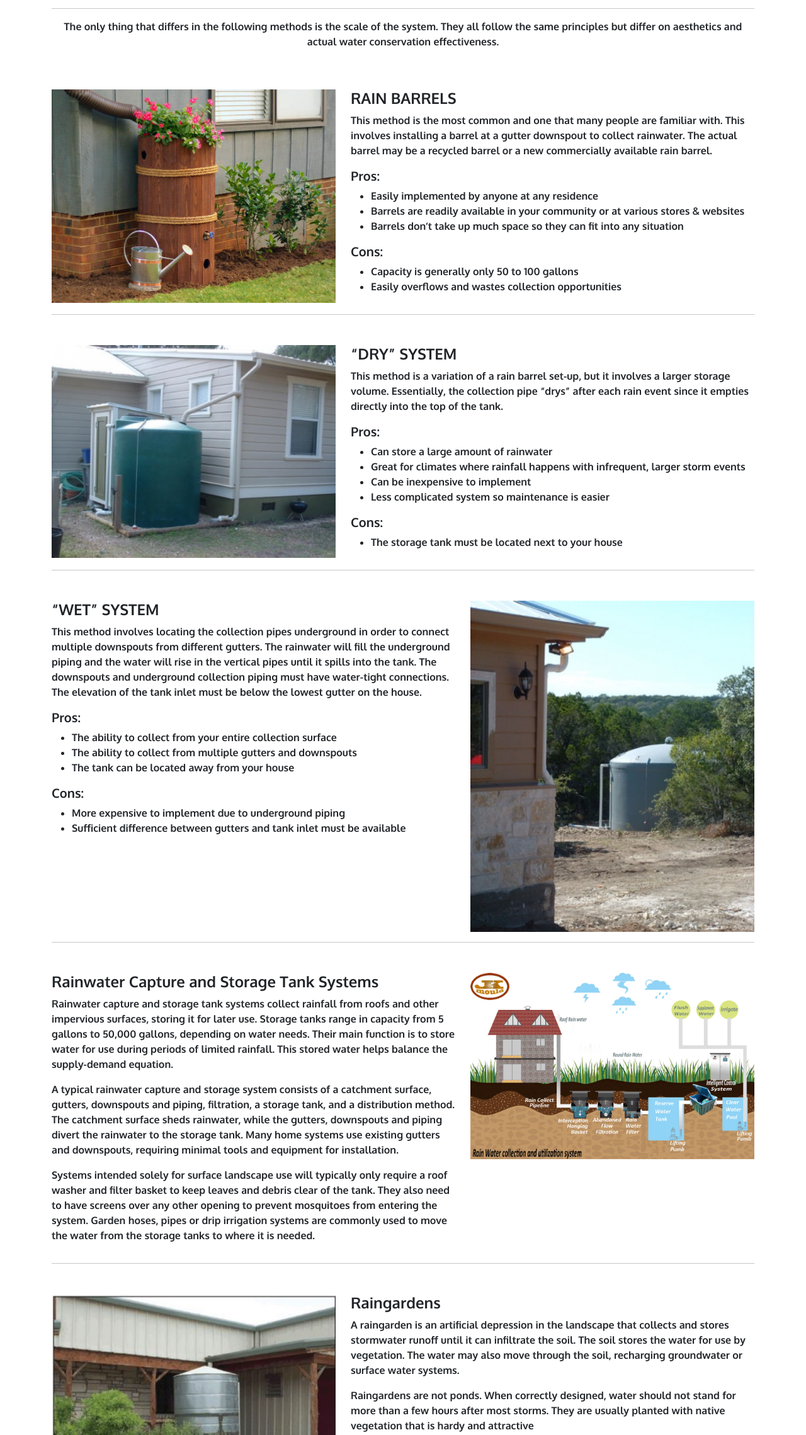
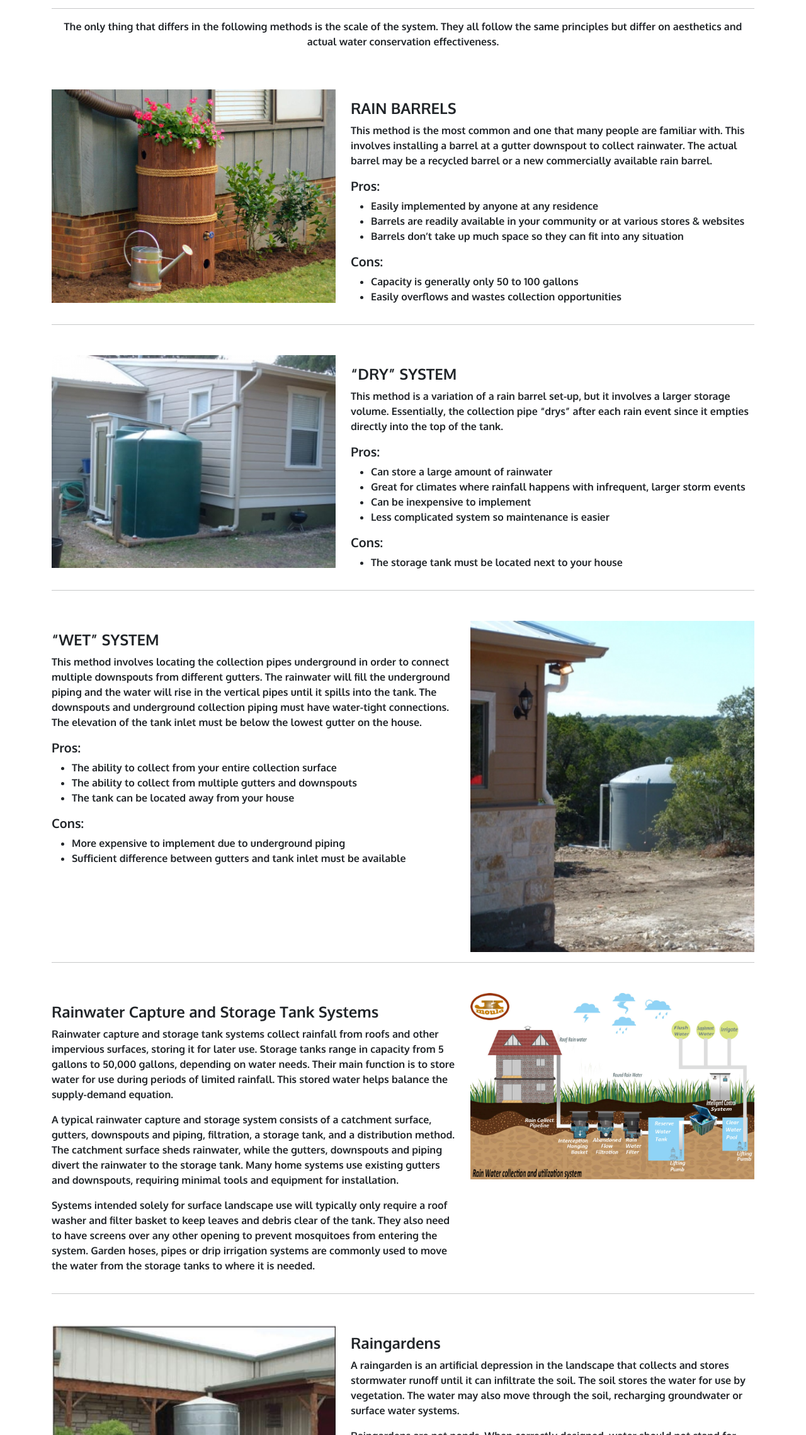
Before and after one commit to KaleemLala/RainWaterHarvesting, a plain HTML site: page methods.html in a window 1280 px wide. Shown: the part 521-2800 px from the top of the page at 63% size. Drawn offline with nearby package versions, Linux system fonts and the light colour scheme; a web font is replaced by a local one.

Commit message:
Update methods.html

```diff
--- a/methods.html
+++ b/methods.html
@@ -88,7 +88,7 @@
       <div class="col-lg-5 ">
         <img src="images/method/onmethod4.jpeg" class="d-block w-100" alt="image">
       </div>
-      <div class="col-lg-7">
+      <div class="col-lg-7 mt-3">
         <h4>RAIN BARRELS</h4>
         <p>This method is the most common and one that many people are familiar with. This involves installing a barrel
           at a gutter downspout to collect rainwater. The actual barrel may be a recycled barrel or a new commercially
@@ -111,7 +111,7 @@
       <div class="col-lg-5 ">
         <img src="images/method/onmethod5.jpg" class="d-block w-100" alt="image">
       </div>
-      <div class="col-lg-7">
+      <div class="col-lg-7 mt-3">
         <h4>“DRY” SYSTEM</h4>
         <p>This method is a variation of a rain barrel set-up, but it involves a larger storage volume. Essentially, the
           collection pipe “drys” after each rain event since it empties directly into the top of the tank.</p>
@@ -136,7 +136,7 @@
       <div class="col-lg-5 order-lg-2 ">
         <img src="images/method/onmethod6.jpg" class="d-block w-100" alt="image">
       </div>
-      <div class="col-lg-7 order-lg-1">
+      <div class="col-lg-7 order-lg-1 mt-3">
         <h4>“WET” SYSTEM</h4>
         <p>This method involves locating the collection pipes underground in order to connect multiple downspouts from
           different gutters. The rainwater will fill the underground piping and the water will rise in the vertical
@@ -162,7 +162,7 @@
       <div class="col-lg-5 order-lg-2">
         <img src="images/method/onmethod7.jpg" class="d-block w-100" alt="image">
       </div>
-      <div class="col-lg-7 order-lg-1">
+      <div class="col-lg-7 order-lg-1 mt-3">
         <h4>Rainwater Capture and Storage Tank Systems</h4>
         <p>Rainwater capture and storage tank systems collect rainfall from roofs and other impervious surfaces, storing
           it for later use. Storage tanks range in capacity from 5 gallons to 50,000 gallons, depending on water needs.
@@ -184,7 +184,7 @@
       <div class="col-lg-5 ">
         <img src="images/method/onmethod2.jpg" class="d-block w-100" alt="image">
       </div>
-      <div class="col-lg-7 ">
+      <div class="col-lg-7 mt-3">
         <h4>Raingardens</h4>
         <p>A raingarden is an artificial depression in the landscape that collects and stores stormwater runoff until it
           can infiltrate the soil. The soil stores the water for use by vegetation. The water may also move through the
@@ -203,7 +203,7 @@
       <div class="col-lg-5">
         <img src="images/method/onmethod3.jpg" alt="image" class="w-100 d-block">
       </div>
-      <div class="col-lg-7">
+      <div class="col-lg-7 mt-3">
         <h4>Soil Storage and Infiltration Systems</h4>
         <p>A soil storage and infiltration system collects rainfall runoff from the roofs of buildings. It then directs
           runoff underground, where it infiltrates into the soil. This system, which also provides water for vegetation
```
